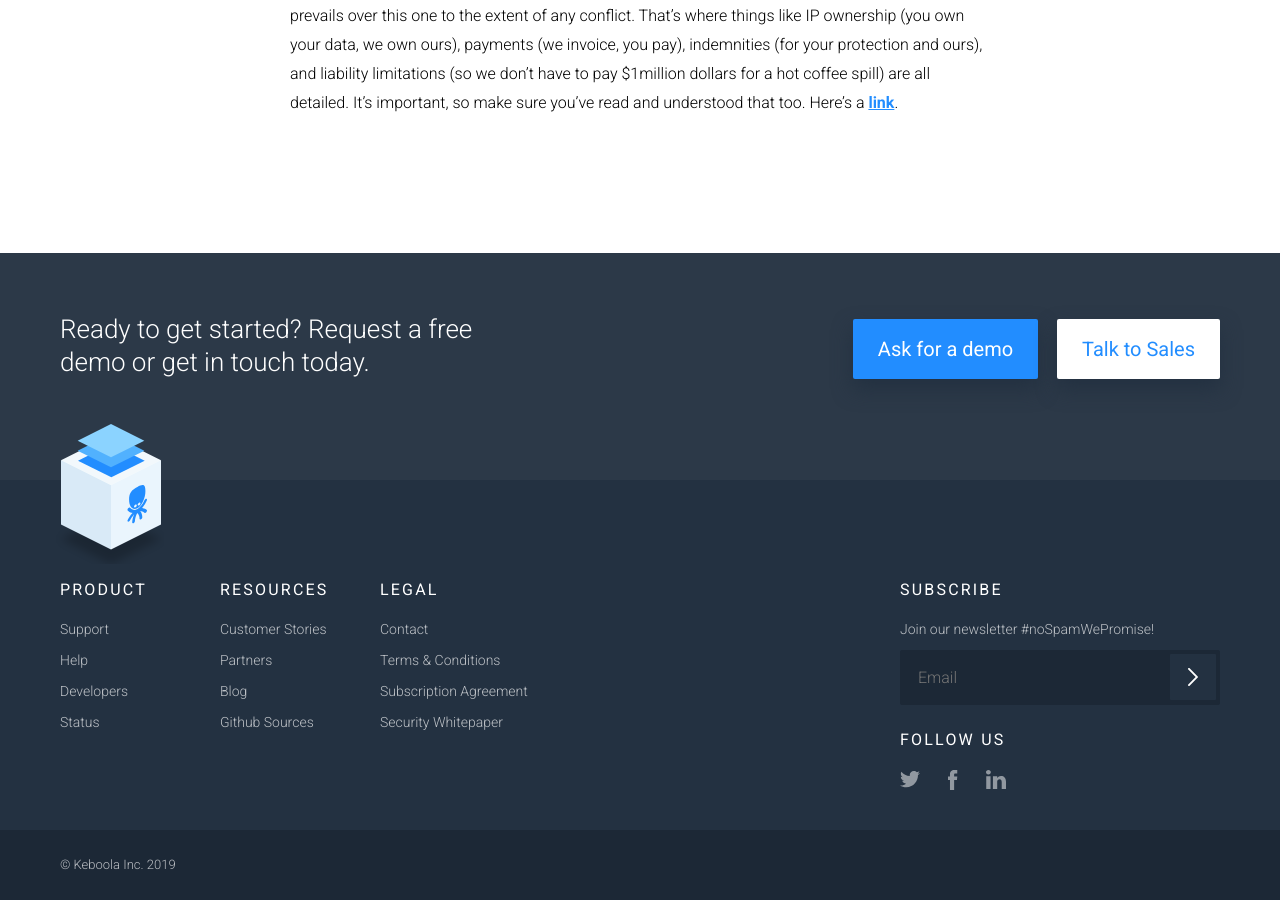
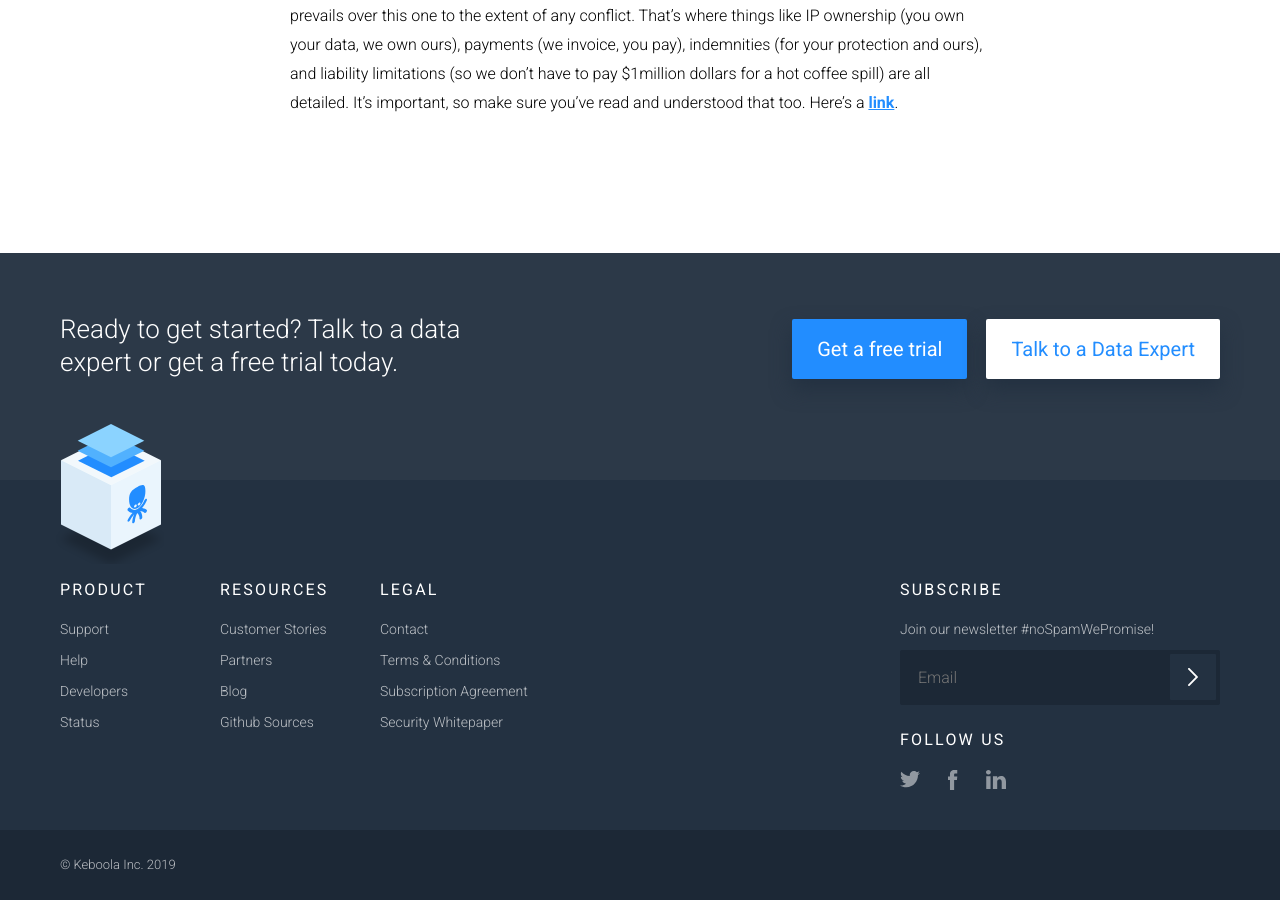
Before and after one commit to keboola/website, a Jekyll site: the page built from terms-and-conditions.md, in a window 1280 px wide and 900 px high, scrolled down 1176 px. Built offline with Jekyll 4.4.1, drawn with Linux system fonts in a browser that asks for light colours; nearby versions of some CDN libraries; a script that is not in the unit is left out; some of the changed text lies outside the part shown.

Commit message:
Menu items copy change

```diff
--- a/_includes/foot.html
+++ b/_includes/foot.html
@@ -1,8 +1,8 @@
 		<article class="call-to-action"><div class="in">
-			<h1 class="h1-middle h1-white">Ready to get started? Request a free demo or get in touch today.</h1>
+			<h1 class="h1-middle h1-white">Ready to get started? Talk to a data expert or get a free trial today.</h1>
 			<div class="item-desc">
-				<a href="/request-demo" class="btn btn-big btn-blue btn-gray-shadow">Ask for a demo</a>
-				<a href="https://keboola.drift.click/88e6ae2f-18d0-4872-9250-183cbe01eba8" class="btn btn-big btn-white btn-gray-shadow">Talk to Sales</a>
+				<a href="/request-demo" class="btn btn-big btn-blue btn-gray-shadow">Get a free trial</a>
+				<a href="https://keboola.drift.click/88e6ae2f-18d0-4872-9250-183cbe01eba8" class="btn btn-big btn-white btn-gray-shadow">Talk to a Data Expert</a>
 			</div>
 		</div></article>
 	</section>
--- a/_includes/head.html
+++ b/_includes/head.html
@@ -181,10 +181,10 @@ drift.load('bn52ri9zp5ct');
 						</ul>
 					</div></div>{% endcomment %}
 				</li>
-				<li class="nav-item-btn"><a href="/request-demo" class="btn-dark">Ask for a demo</a></li>
+				<li class="nav-item-btn"><a href="/request-demo" class="btn-dark">Get a free trial</a></li>
 			</ul></nav>
-			{% if page.url == '/' %}<a href="/request-demo" class="btn btn-white">Ask for a demo</a>
-			{% else %}<a href="/request-demo" class="btn btn-blue">Ask for a demo</a>{% endif %}
+			{% if page.url == '/' %}<a href="/request-demo" class="btn btn-white">Get a free trial</a>
+			{% else %}<a href="/request-demo" class="btn btn-blue">Get a free trial</a>{% endif %}
 
 		</div>
 	</div></header>
```
